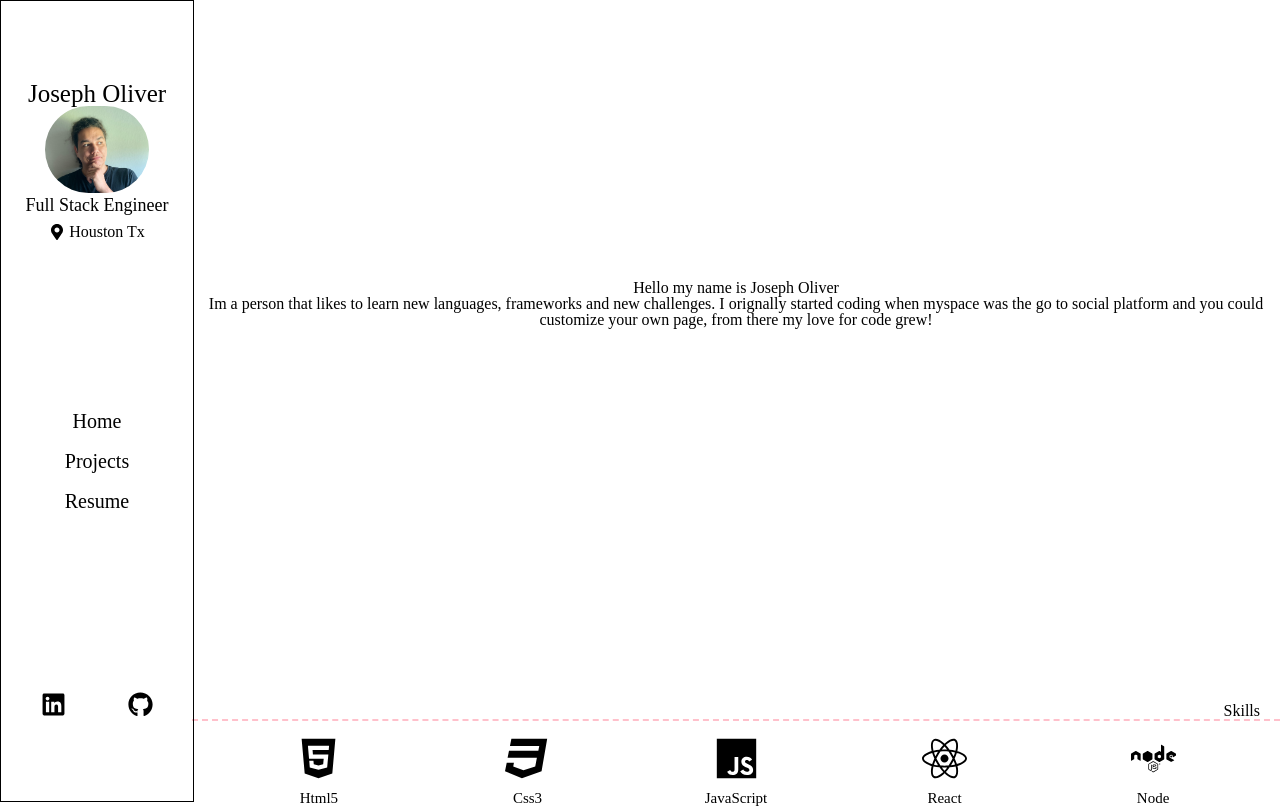
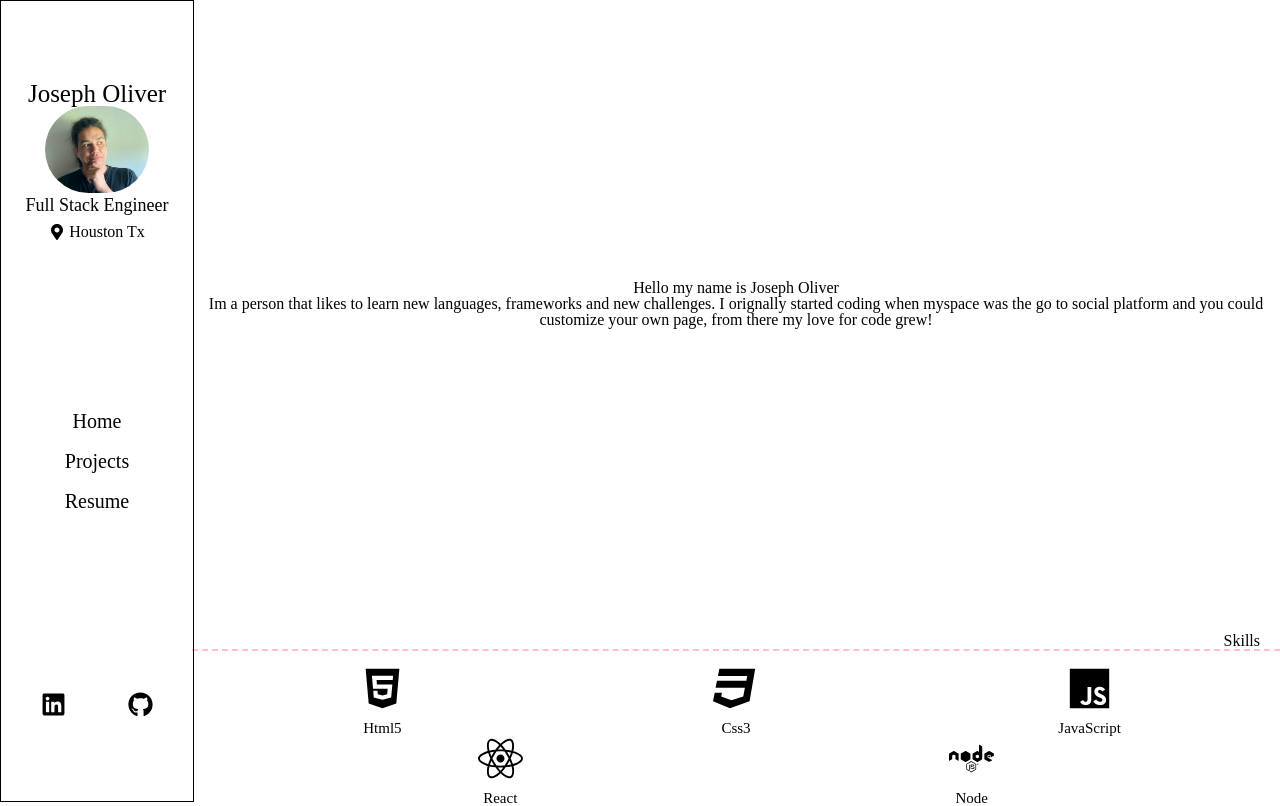
Before and after one commit to j0liver/mysite3, a React (Create React App) app: page / in a window 1280 px wide. Built offline with nearby package versions, Linux system fonts and the light colour scheme.

Commit message:
styled skill cards more

```diff
--- a/src/components/SkillCard.css
+++ b/src/components/SkillCard.css
@@ -4,8 +4,9 @@
     align-items: center;
     flex-wrap: wrap;
     width: 100%;
-    /* border: 2px solid green; */
+    flex-wrap: wrap;
 }
+
 .skills h5{
     width: 100%;
     padding-right: 20px;
@@ -19,7 +20,7 @@
     flex-direction: column;
     align-items: center;
     justify-content: center;
-    width: 15%;
+    width: 30%;
     font-size: 15px;
 
 }
```
